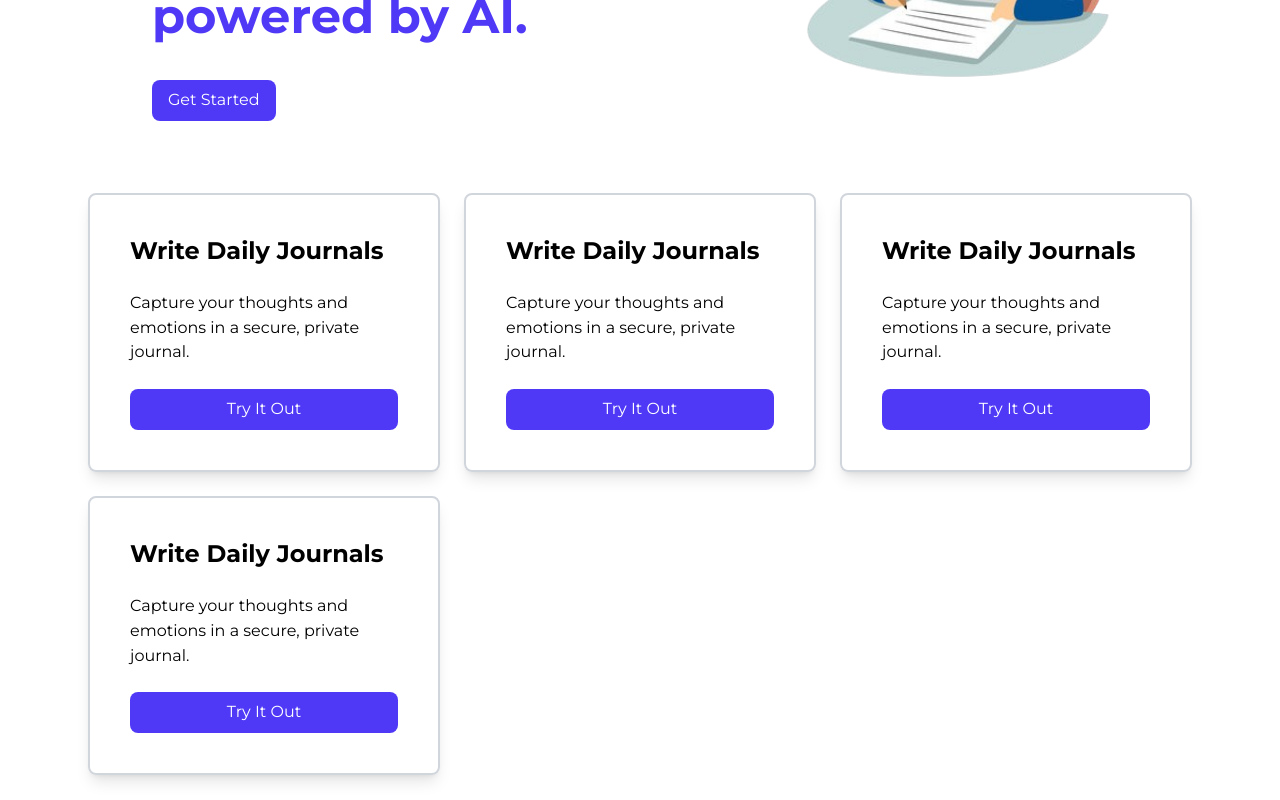
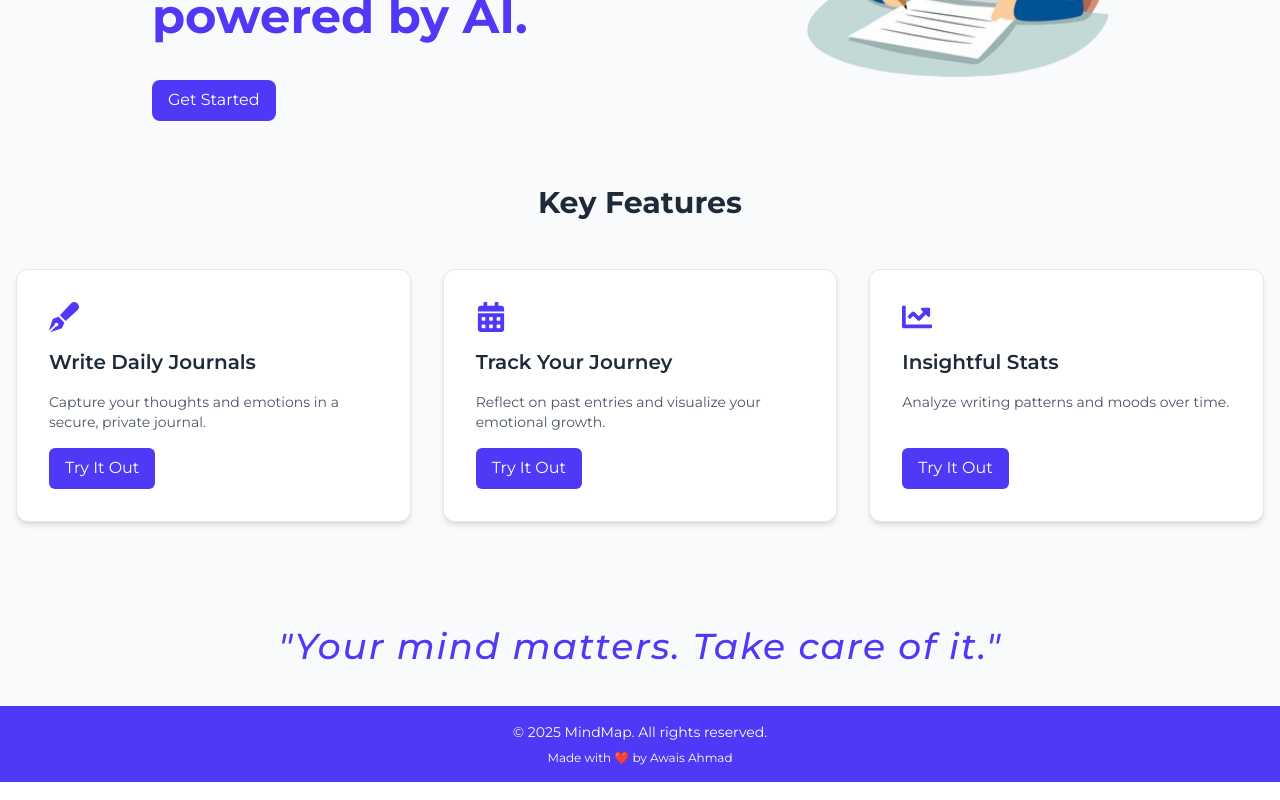
Before and after one commit to awais-ahmad01/MindMap, a React (Vite) app in the folder client/: page / in a window 1280 px wide. Shown: the part 460-1260 px from the top of the page. Built offline with nearby package versions, Linux system fonts and the light colour scheme; no server answers.

Commit message:
completed

```diff
--- a/client/src/components/dashboard/dashboardDrawer.jsx
+++ b/client/src/components/dashboard/dashboardDrawer.jsx
@@ -43,7 +43,7 @@ function DashboardDrawer() {
         <div className="flex flex-col space-y-6 p-4">
 
           <Link
-            to='dashboard'
+            to='/dashboardPanel'
             className="text-white hover:text-indigo-200 font-medium text-lg py-2"
             onClick={close}
           >
@@ -63,15 +63,17 @@ function DashboardDrawer() {
           >
             Profile
           </Link>
-           <li>
-              <button
-                 className="text-white hover:text-indigo-200 font-medium"
+
+          <div className="text-white hover:text-indigo-200 font-medium text-lg">
+            <button
+
               onClick={signOutUser}>
                 Logout
               </button>
+          </div>
 
 
-            </li>
+
         </div>
       </Drawer>
 
--- a/client/src/components/dashboard/header.jsx
+++ b/client/src/components/dashboard/header.jsx
@@ -51,11 +51,13 @@ const NavBar = () => {
               </Link>
             </li>
             <li>
-              <button
-                 className="text-white hover:text-indigo-200 font-medium"
+              <div  className="text-white hover:text-indigo-200 font-medium">
+                <button
+
               onClick={signOutUser}>
                 Logout
               </button>
+              </div>
 
 
             </li>
--- a/client/src/components/home/drawer.jsx
+++ b/client/src/components/home/drawer.jsx
@@ -37,21 +37,21 @@ function DrawerContent() {
             Home
           </Link>
           <Link
-            href=""
+            to=""
             className="text-white hover:text-indigo-200 font-medium text-lg py-2 "
             onClick={close}
           >
             About
           </Link>
           <Link
-            href="/login"
+            to="/login"
             className="text-white hover:text-indigo-200 font-medium text-lg py-2"
             onClick={close}
           >
             Login
           </Link>
           <Link
-            href="/register"
+            to="/register"
             className="text-white hover:text-indigo-200 font-medium text-lg py-2 "
             onClick={close}
           >
--- a/client/src/components/home/featuresSection.jsx
+++ b/client/src/components/home/featuresSection.jsx
@@ -1,49 +1,54 @@
+// FeaturesSection.jsx
+import { FaPenFancy, FaLock, FaCalendarAlt, FaChartLine } from "react-icons/fa";
+
+const features = [
+  {
+    title: "Write Daily Journals",
+    icon: <FaPenFancy className="text-indigo-600 text-3xl" />,
+    description: "Capture your thoughts and emotions in a secure, private journal.",
+  },
+  // {
+  //   title: "Privacy First",
+  //   icon: <FaLock className="text-indigo-600 text-3xl" />,
+  //   description: "Your journal is private by default. Only you can view or edit it.",
+  // },
+  {
+    title: "Track Your Journey",
+    icon: <FaCalendarAlt className="text-indigo-600 text-3xl" />,
+    description: "Reflect on past entries and visualize your emotional growth.",
+  },
+  {
+    title: "Insightful Stats",
+    icon: <FaChartLine className="text-indigo-600 text-3xl" />,
+    description: "Analyze writing patterns and moods over time.",
+  },
+];
+
 const FeaturesSection = () => {
   return (
-    <section className="features-section p-10">
-      <div className="w-full">
-        {/* <h2 className="px-12 font-bold text-2xl">Features</h2> */}
-        <div className="grid grid-cols-1 md:grid-cols-2 lg:grid-cols-3 gap-6 lg:px-12 mt-8">
-          <div className="border-2 border-gray-300 hover:border-indigo-600 p-10 rounded-lg shadow-lg flex flex-col space-y-6">
-            <h1 className="font-bold text-2xl">Write Daily Journals</h1>
-
-            <p>
-              Capture your thoughts and emotions in a secure, private journal.
-            </p>
-
-            <button className="px-4 py-2 text-white bg-indigo-600 rounded-lg hover:bg-indigo-700">Try It Out</button>
-          </div>
-
-
-          <div className="border-2 border-gray-300 hover:border-indigo-600 p-10 rounded-lg shadow-lg flex flex-col space-y-6">
-            <h1 className="font-bold text-2xl">Write Daily Journals</h1>
-
-            <p>
-              Capture your thoughts and emotions in a secure, private journal.
-            </p>
-
-            <button className="px-4 py-2 text-white bg-indigo-600 rounded-lg hover:bg-indigo-700">Try It Out</button>
-          </div>
-
-          <div className="border-2 border-gray-300 hover:border-indigo-600 p-10 rounded-lg shadow-lg flex flex-col space-y-6">
-            <h1 className="font-bold text-2xl">Write Daily Journals</h1>
-
-            <p>
-              Capture your thoughts and emotions in a secure, private journal.
-            </p>
-
-            <button className="px-4 py-2 text-white bg-indigo-600 rounded-lg hover:bg-indigo-700">Try It Out</button>
-          </div>
-
-          <div className="border-2 border-gray-300 hover:border-indigo-600 p-10 rounded-lg shadow-lg flex flex-col space-y-6">
-            <h1 className="font-bold text-2xl">Write Daily Journals</h1>
-
-            <p>
-              Capture your thoughts and emotions in a secure, private journal.
-            </p>
-
-            <button className="px-4 py-2 text-white bg-indigo-600 rounded-lg hover:bg-indigo-700">Try It Out</button>
-          </div>
+    <section className="features-section py-16 px-4 bg-gray-50">
+      <div className="max-w-7xl mx-auto">
+        <h2 className="text-3xl font-bold text-center text-gray-800 mb-12">
+          Key Features
+        </h2>
+        <div className="grid grid-cols-1 sm:grid-cols-2 lg:grid-cols-3 gap-8">
+          {features.map((feature, index) => (
+            <div
+              key={index}
+              className="bg-white border border-gray-200 hover:border-indigo-600 transition-all duration-300 rounded-xl p-8 shadow-md flex flex-col items-start space-y-4"
+            >
+              {feature.icon}
+              <h3 className="text-xl font-semibold text-gray-800">
+                {feature.title}
+              </h3>
+              <p className="text-gray-600 text-sm">
+                {feature.description}
+              </p>
+              <button className="mt-auto px-4 py-2 cursor-pointer bg-indigo-600 text-white rounded-md hover:bg-indigo-700 transition">
+                Try It Out
+              </button>
+            </div>
+          ))}
         </div>
       </div>
     </section>
--- a/client/src/components/home/heroSection.jsx
+++ b/client/src/components/home/heroSection.jsx
@@ -4,7 +4,7 @@ import { Button } from "@mantine/core";
 
 const HeroSection = () => {
   return (
-    <div className="mt-20 flex flex-col sm:flex-row items-center justify-between px-10">
+    <div className="mt-20 flex flex-col sm:flex-row items-center justify-between px-10 bg-gray-50">
         <div className="">
            <div className="flex flex-col lg:px-28 space-y-3">
              <h1 className="text-indigo-600 font-bold text-5xl">Your Private Space</h1>
--- a/client/src/components/home/quotesSection.jsx
+++ b/client/src/components/home/quotesSection.jsx
@@ -1,6 +1,6 @@
 const QuotesSection = () => {
   return (
-    <section className="quotes-section">
+    <section className="quotes-section bg-gray-50">
       <div className="w-full p-10 text-center">
         <p className="italic text-4xl text-indigo-600 font-medium tracking-wider hover:text-indigo-500">"Your mind matters. Take care of it."</p>
       </div>
--- a/client/src/main.jsx
+++ b/client/src/main.jsx
@@ -14,7 +14,7 @@ import { MantineProvider } from "@mantine/core";
 import { GoogleOAuthProvider } from '@react-oauth/google';
 
 createRoot(document.getElementById("root")).render(
-  <StrictMode>
+
     <GoogleOAuthProvider clientId={import.meta.env.VITE_GOOGLE_CLIENT_ID}>
       <Provider store={store}>
       <MantineProvider>
@@ -22,5 +22,5 @@ createRoot(document.getElementById("root")).render(
       </MantineProvider>
     </Provider>
     </GoogleOAuthProvider>
-  </StrictMode>
+
 );
--- a/client/src/pages/dashboard.jsx
+++ b/client/src/pages/dashboard.jsx
@@ -14,19 +14,37 @@ import { useDispatch, useSelector } from "react-redux";
 import { useEffect } from "react";
 import { getDashboardData } from "../store/actions/journal";
 
+import { Loader } from "@mantine/core";
+
 const Dashboard = () => {
   const dispatch = useDispatch();
 
   const { dashboardData, isloading } = useSelector((state) => state.journal);
 
+  console.log('loadinnnggg:', isloading)
+
   const {user} = useSelector(state => state.auth);
 
   console.log("dashboardData:", dashboardData);
 
-  useEffect(() => {
-    const userId = user?._id;
+useEffect(() => {
+  const userId = user?._id;
+  if (userId) {
     dispatch(getDashboardData(userId));
-  }, [dispatch]);
+  }
+}, [dispatch, user]);
+
+
+
+
+  // if(isloading){
+  //   return (
+  //     <div className="h-screen flex justify-center items-center">
+  //       <Loader/>
+  //     </div>
+  //   )
+  // }
+
 
   return (
     <div>
--- a/client/src/pages/home.jsx
+++ b/client/src/pages/home.jsx
@@ -8,7 +8,7 @@ import Footer from "../components/home/footer";
 
 const Home = () => {
   return (
-    <div>
+    <div className="bg-gray-50">
       <NavBar />
 
       <HeroSection />
```
Also changed, not shown: client/src/pages/login.jsx (+11 -15 lines), client/src/pages/newJournal.jsx (+23 -42 lines), client/src/pages/register.jsx (+27 -31 lines).
